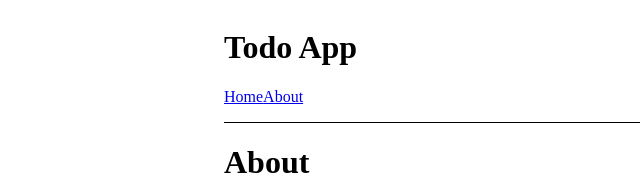
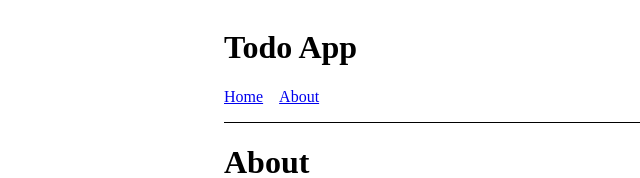
Before and after one commit to alphaolomi/react-todo, a React (Vite) app: page /about in a window 1280 px wide. Shown: the top 178 px of the page, without its empty margins (100-740 px from the left). Built offline with nearby package versions, Linux system fonts and the light colour scheme.

Commit message:
add title to header

```diff
--- a/src/components/layout/Header.tsx
+++ b/src/components/layout/Header.tsx
@@ -1,12 +1,17 @@
 import { Link } from "react-router-dom";
 
-const Header = () => {
+interface HeaderProps {
+  title?: string;
+}
+const Header = ({ title }: HeaderProps) => {
   return (
     <header className="">
-      <h1 className="">Todo App</h1>
+      <h1 className="">{title || "Todo App"}</h1>
       <nav
         className=""
         style={{
+          display: "flex",
+          gap: "1rem",
           borderBottom: "solid 1px",
           paddingBottom: "1rem",
         }}
```
